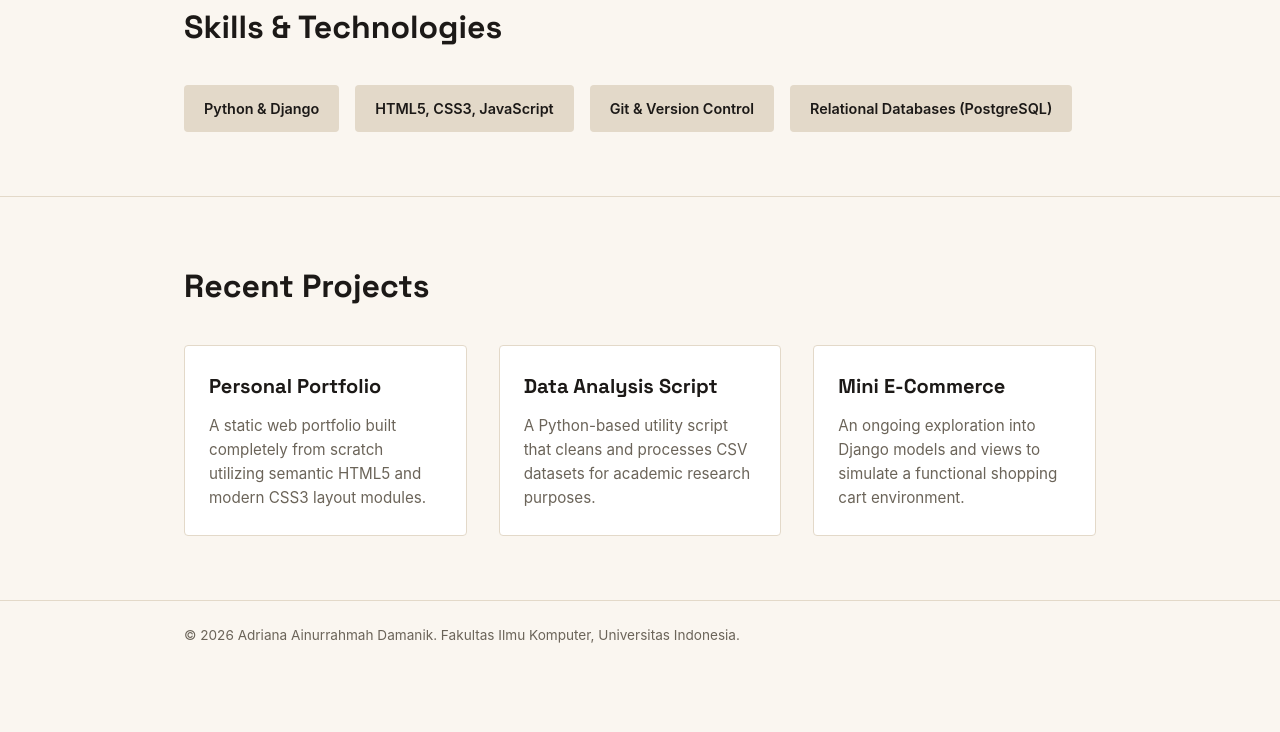
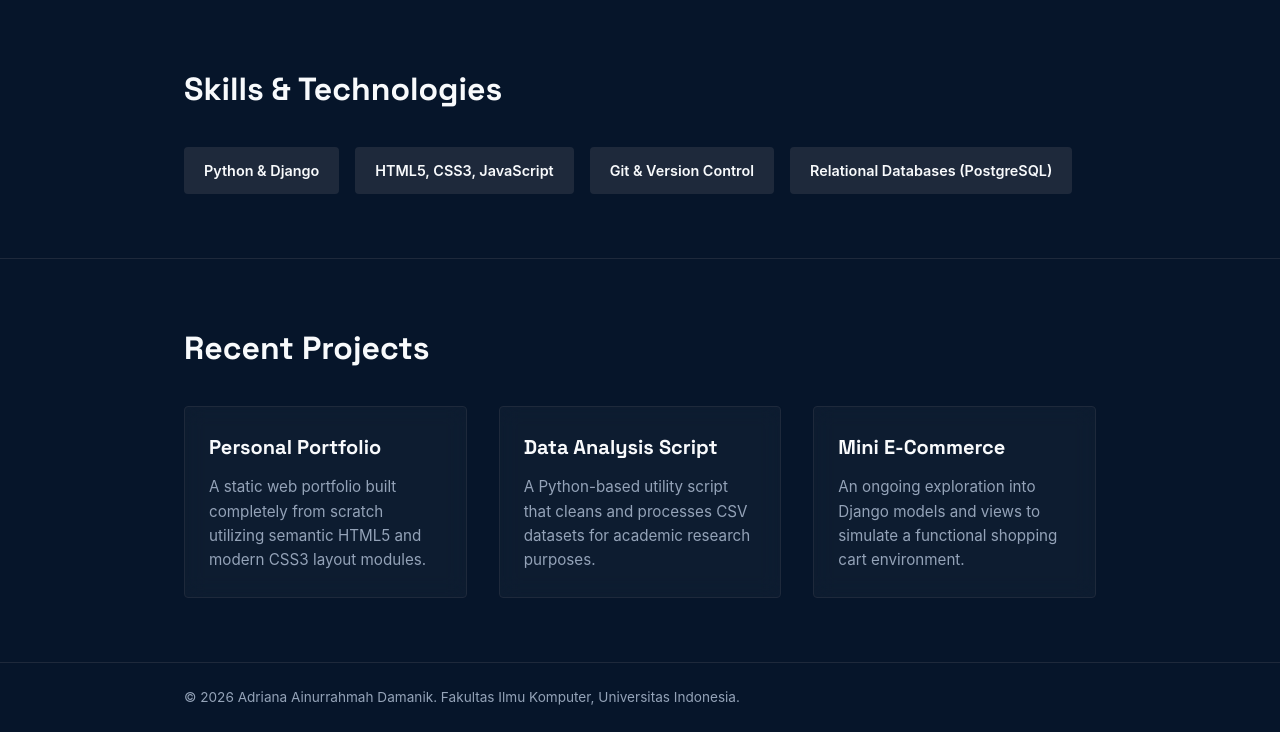
Before and after one commit to adiradmnk/myportofolio, a Django app: page / in a window 1280 px wide. Shown: the part 759-1491 px from the top of the page. Before the commit the page ends 1402 px from the top, so only its background shows below. Run offline with Django 4.2, Linux system fonts and the light colour scheme.

Commit message:
fix: make header fixed and correct hero background transition

```diff
--- a/static/css/style.css
+++ b/static/css/style.css
@@ -9,12 +9,12 @@ html {
 }
 
 :root {
-    --ink: #1c1917;
-    --paper: #faf6f0;
-    --accent: #d95d39;
-    --accent-dark: #a8442a;
-    --line: #e3d9c9;
-    --text-muted: #6b6459;
+    --ink: #f8fafc;
+    --paper: #06152a;
+    --accent: #3b82f6;
+    --accent-dark: #60a5fa;
+    --line: #1e293b;
+    --text-muted: #94a3b8;
     --radius: 4px;
 }
 
@@ -36,6 +36,12 @@ h1, .brand {
 }
 
 .site-header {
+    position: fixed;
+    width: 100%;
+    top: 0;
+    z-index: 100;
+    backdrop-filter: blur(12px);
+    background-color: rgba(6, 21, 42, 0.4);
     border-bottom: 1px solid var(--line);
 }
 
@@ -65,7 +71,11 @@ h1, .brand {
 }
 
 .hero {
-    padding: 4.5rem 0 5rem;
+    position: relative;
+    padding: 10rem 0 8rem;
+    background-image: linear-gradient(to bottom, transparent 40%, var(--paper) 100%), url('../img/oceon.jpg');
+    background-size: cover;
+    background-position: center bottom;
 }
 
 .hero-grid {
@@ -213,16 +223,18 @@ h1, .brand {
 }
 
 .project-card {
-    background-color: #ffffff;
+    background-color: rgba(255, 255, 255, 0.03);
     border: 1px solid var(--line);
     border-radius: var(--radius);
     padding: 1.5rem;
-    transition: transform 0.2s ease, box-shadow 0.2s ease;
+    backdrop-filter: blur(10px);
+    transition: transform 0.2s ease, box-shadow 0.2s ease, background-color 0.2s ease;
 }
 
 .project-card:hover {
     transform: translateY(-5px);
-    box-shadow: 0 10px 20px rgba(0,0,0,0.05);
+    background-color: rgba(255, 255, 255, 0.08);
+    box-shadow: 0 10px 20px rgba(0,0,0,0.2);
 }
 
 .project-card h3 {
--- a/templates/index.html
+++ b/templates/index.html
@@ -7,7 +7,7 @@
     <link rel="preconnect" href="https://fonts.googleapis.com">
     <link rel="preconnect" href="https://fonts.gstatic.com" crossorigin>
     <link href="https://fonts.googleapis.com/css2?family=Space+Grotesk:wght@500;700&display=swap" rel="stylesheet">
-    <link rel="stylesheet" href="/static/css/style.css">
+    <link rel="stylesheet" href="/static/css/style.css?v=2">
 </head>
 <body>
     <header class="site-header">
```
